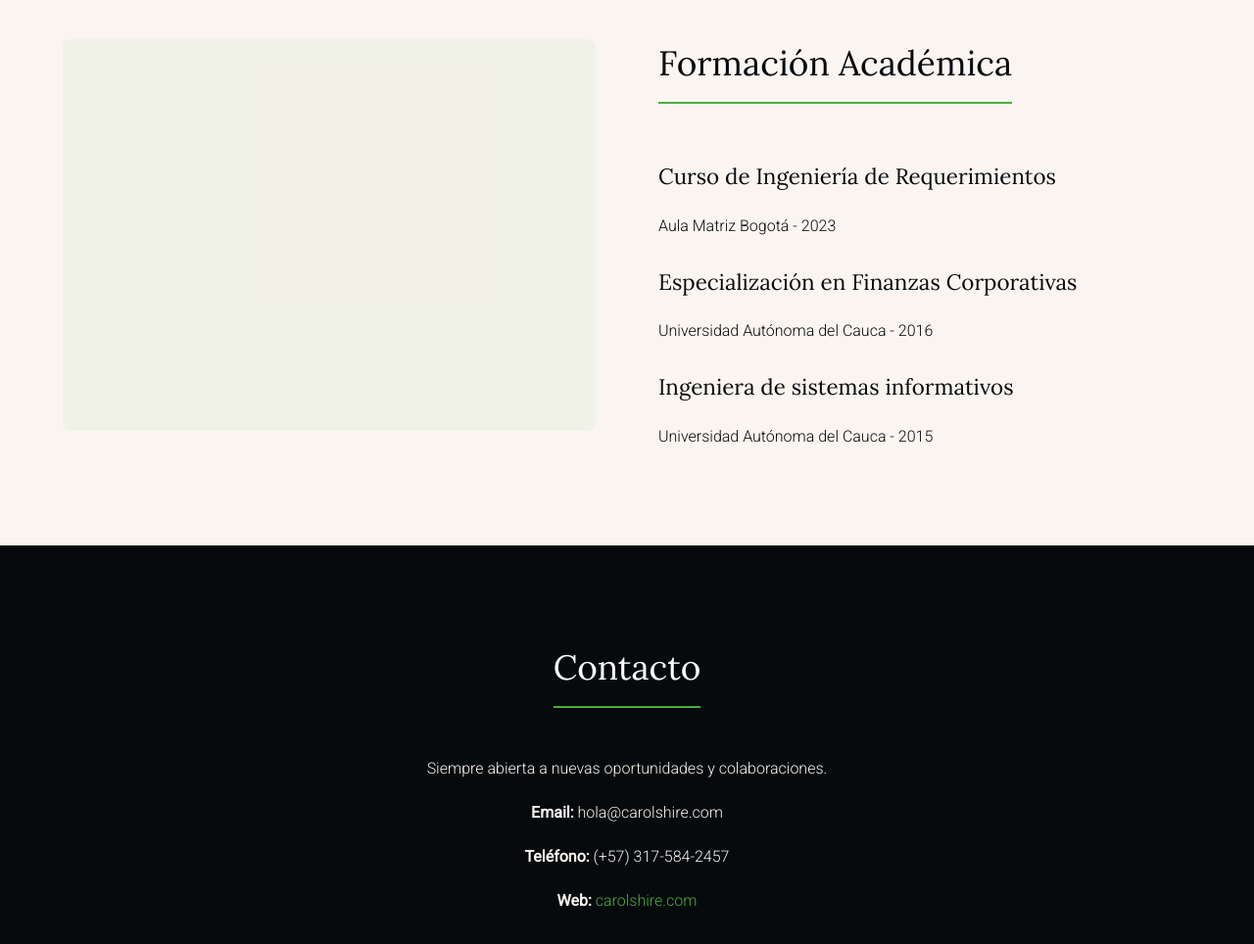
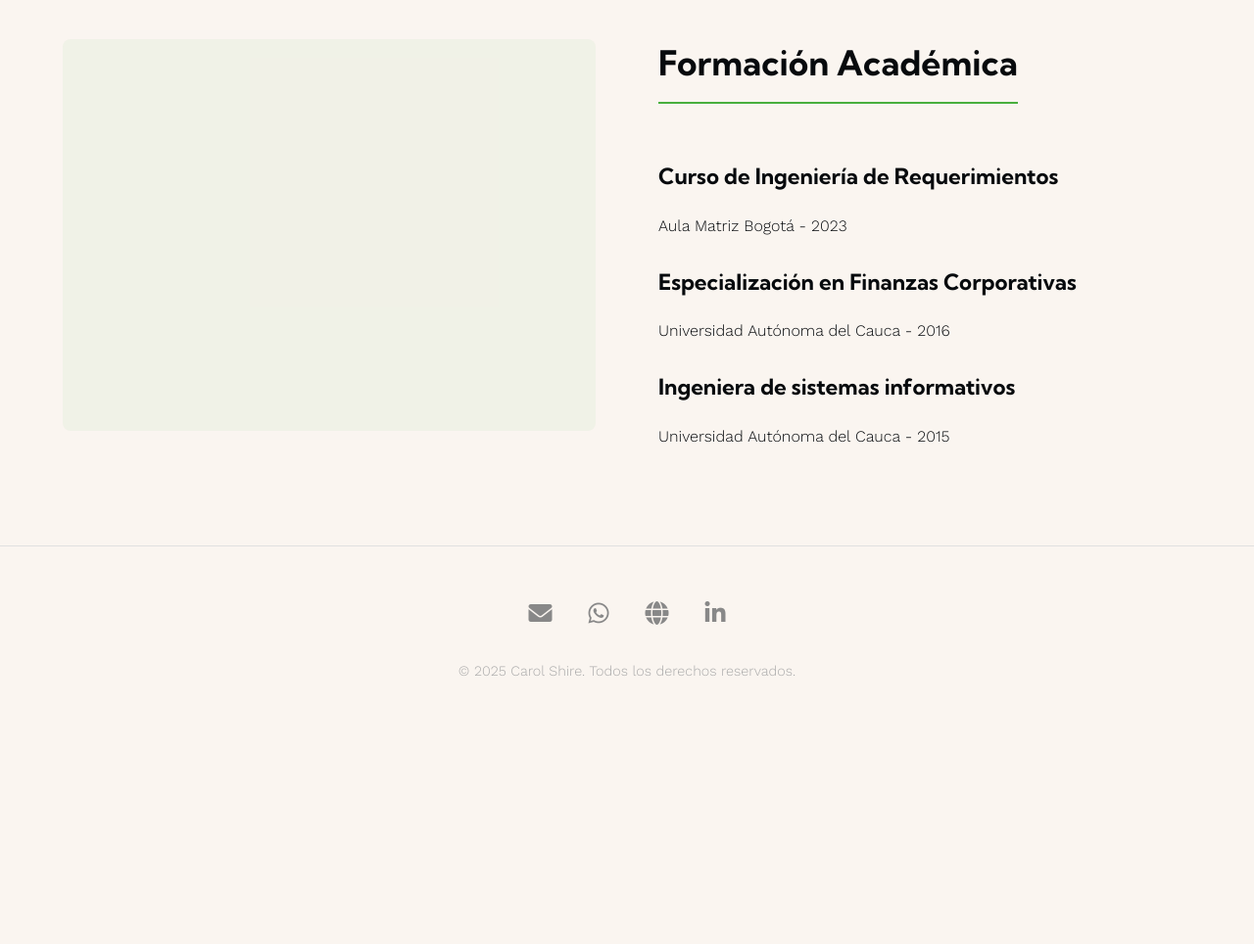
Before and after one commit to sanchez-dev/Carol_CV, a plain HTML site: page index.html in a window 1280 px wide. Shown: the part 2228-3192 px from the top of the page at 98% size. After the commit the page ends 2991 px from the top, so only its background shows below. Drawn offline with nearby package versions, Linux system fonts and the light colour scheme.

Commit message:
style adjust

```diff
--- a/index.html
+++ b/index.html
@@ -7,7 +7,10 @@
     <link rel="stylesheet" href="styles.css">
     <link rel="preconnect" href="https://fonts.googleapis.com">
     <link rel="preconnect" href="https://fonts.gstatic.com" crossorigin>
-    <link href="https://fonts.googleapis.com/css2?family=Lora:wght@400;700&family=Roboto:wght@300;400&display=swap" rel="stylesheet">
+    <!-- Se ha cambiado Roboto por Work Sans -->
+    <link href="https://fonts.googleapis.com/css2?family=Kumbh+Sans:wght@400;700&family=Work+Sans:wght@300;400&display=swap" rel="stylesheet">
+    <!-- Línea para cargar los íconos -->
+    <link rel="stylesheet" href="https://cdnjs.cloudflare.com/ajax/libs/font-awesome/6.0.0/css/all.min.css">
 </head>
 <body>
 
@@ -119,13 +122,13 @@
     </main>
 
     <footer id="contact">
-        <div class="contact-info">
-            <h2>Contacto</h2>
-            <p>Siempre abierta a nuevas oportunidades y colaboraciones.</p>
-            <p><strong>Email:</strong> hola@carolshire.com</p>
-            <p><strong>Teléfono:</strong> (+57) 317-584-2457</p>
-            <p><strong>Web:</strong> <a href="https://carolshire.com">carolshire.com</a></p>
+        <div class="social-icons">
+            <a href="mailto:hola@carolshire.com" target="_blank" aria-label="Email"><i class="fas fa-envelope"></i></a>
+            <a href="https://wa.me/573175842457" target="_blank" aria-label="Whatsapp"><i class="fab fa-whatsapp"></i></a>
+            <a href="https://carolshire.com" target="_blank" aria-label="Website"><i class="fas fa-globe"></i></a>
+            <a href="https://www.linkedin.com/in/caroll-mosquera-47a266235/" target="_blank" aria-label="LinkedIn"><i class="fab fa-linkedin-in"></i></a>
         </div>
+        <p class="copyright">&copy; 2025 Carol Shire. Todos los derechos reservados.</p>
     </footer>
 
     <script src="scripts.js"></script>
--- a/styles.css
+++ b/styles.css
@@ -1,6 +1,6 @@
 /* Estilos Generales del Cuerpo */
 body {
-    font-family: 'Roboto', sans-serif;
+    font-family: 'Work Sans', sans-serif;
     font-weight: 300;
     line-height: 1.8;
     margin: 0;
@@ -13,8 +13,8 @@ body {
 
 /* Tipografía */
 h1, h2, h3 {
-    font-family: 'Lora', serif;
-    font-weight: 400;
+    font-family: 'Kumbh Sans', sans-serif;
+    font-weight: 700; /* Un peso más audaz para los encabezados */
     color: #070A0D;
 }
 
@@ -65,8 +65,8 @@ nav .logo a {
     color: #070A0D;
     text-decoration: none;
     font-size: 1.5rem;
-    font-weight: bold;
-    font-family: 'Lora', serif;
+    font-weight: 700;
+    font-family: 'Kumbh Sans', sans-serif;
 }
 
 nav ul {
@@ -167,24 +167,34 @@ main {
 
 /* Pie de Página */
 footer {
-    background: #070A0D;
-    color: #FAF5F0;
+    background: transparent;
     text-align: center;
-    padding: 4rem 1rem;
+    padding: 3rem 1rem;
+    border-top: 1px solid #e0e0e0;
+    margin-top: 4rem;
 }
 
-footer h2 {
-    color: #FFFFFF;
+.social-icons {
+    margin-bottom: 1.5rem;
 }
 
-footer a {
-    color: #49AF3E;
+.social-icons a {
+    color: #888;
+    font-size: 1.5rem;
+    margin: 0 1rem;
     text-decoration: none;
+    transition: color 0.3s ease;
 }
 
-footer a:hover {
-    text-decoration: underline;
+.social-icons a:hover {
+    color: #49AF3E;
 }
+
+.copyright {
+    font-size: 0.9rem;
+    color: #aaa;
+}
+
 
 /* Diseño Responsivo */
 @media (max-width: 820px) {
```
